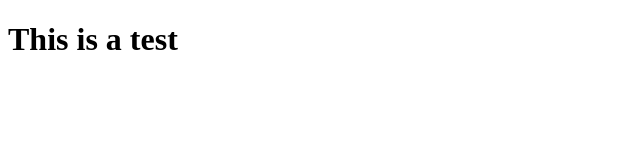
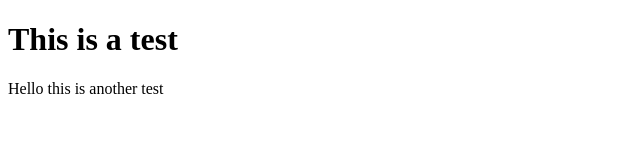
Before and after one commit to earnest-dev/gitrepotest, a plain HTML site: page index.html in a window 1280 px wide. Shown: the whole page, without its empty margins (0-640 px from the left). Drawn offline with Linux system fonts and the light colour scheme.

Commit message:
test commit from michaela

```diff
--- a/index.html
+++ b/index.html
@@ -5,5 +5,6 @@
     </head>
     <body>
         <h1>This is a test</h1>
+        <p>Hello this is another test</p>
     </body>
 </html>
```
